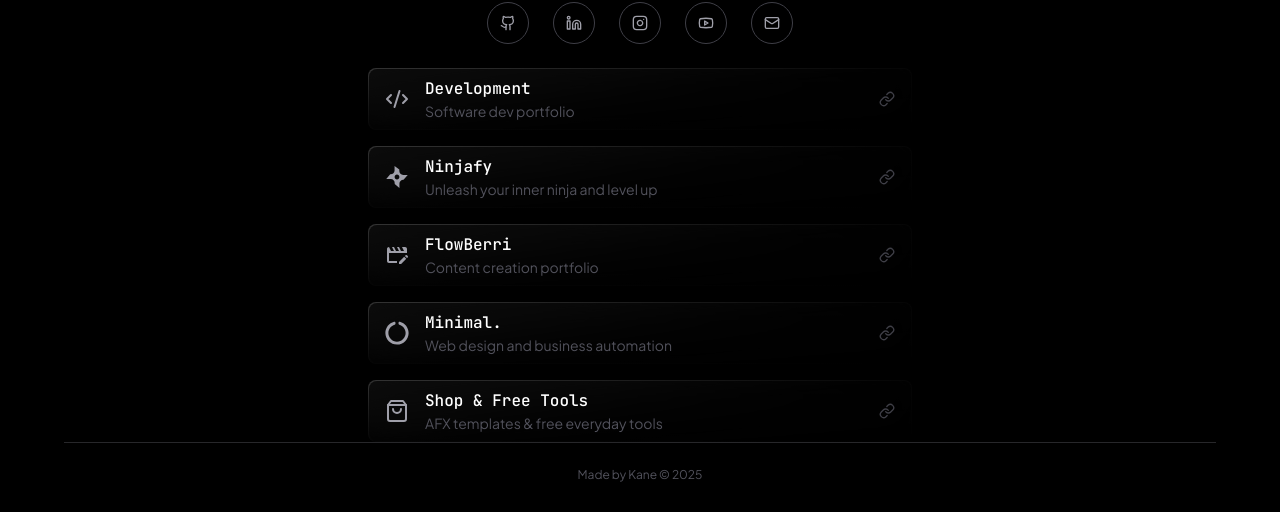
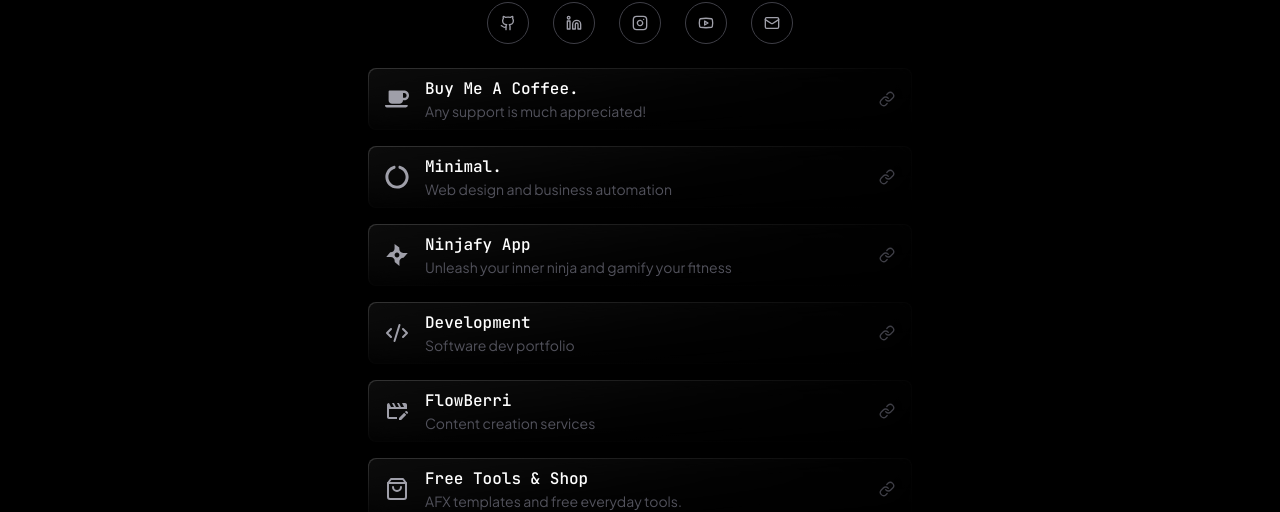
Before and after one commit to Kane-Pickett/kane-bio, a Next.js app: page / in a window 1280 px wide. Shown: the part 299-811 px from the top of the page. Built offline with nearby package versions, Linux system fonts and the light colour scheme; what tailwindcss-motion would draw is missing.

Commit message:
Added buymeacoffee link & reordered buttons

```diff
--- a/src/app/components/ContentButtons.jsx
+++ b/src/app/components/ContentButtons.jsx
@@ -2,11 +2,35 @@ import { LuCodeXml, LuLink, LuShoppingBag } from "react-icons/lu";
 import { GiSharpShuriken } from "react-icons/gi";
 import { MdMovieEdit } from "react-icons/md";
 import { BsPersonVideo } from "react-icons/bs";
-import { FaCircleNotch } from "react-icons/fa";
+import { FaCircleNotch, FaCoffee } from "react-icons/fa";
 
 const Buttons = [
   {
     key: 1,
+    title: "Buy Me A Coffee.",
+    subtitle: "Any support is much appreciated!",
+    icon1: FaCoffee,
+    icon2: LuLink,
+    href: "https://buymeacoffee.com/kanepickett"
+  },
+  {
+    key: 2,
+    title: "Minimal.",
+    subtitle: "Web design and business automation",
+    icon1: FaCircleNotch,
+    icon2: LuLink,
+    href: "https://www.getminimal.io/"
+  },
+  {
+    key: 3,
+    title: "Ninjafy App",
+    subtitle: "Unleash your inner ninja and gamify your fitness",
+    icon1: GiSharpShuriken,
+    icon2: LuLink,
+    href: "https://www.getninjafy.com/"
+  },
+  {
+    key: 4,
     title: "Development",
     subtitle: "Software dev portfolio",
     icon1: LuCodeXml,
@@ -14,29 +38,14 @@ const Buttons = [
     href: "https://madebykane.dev"
   },
   {
-    key: 2,
-    title: "Ninjafy",
-    subtitle: "Unleash your inner ninja and level up",
-    icon1: GiSharpShuriken,
-    icon2: LuLink,
-    href: "https://www.getninjafy.com/"
-  },
-  {
-    key: 3,
-    title: "FlowBerri",
-    subtitle: "Content creation portfolio",
+    key: 5,
+    title: "FlowBerri ",
+    subtitle: "Content creation services",
     icon1: MdMovieEdit,
     icon2: LuLink,
     href: "https://flowberri.com"
   },
-  {
-    key: 4,
-    title: "Minimal.",
-    subtitle: "Web design and business automation",
-    icon1: FaCircleNotch,
-    icon2: LuLink,
-    href: "https://www.getminimal.io/"
-  },
+
   // {
   //   key: 5,
   //   title: "Book a Call",
@@ -46,9 +55,9 @@ const Buttons = [
   //   href: "https://calendly.com/kanepickett/15min"
   // },
   {
-    key: 5,
-    title: "Shop & Free Tools",
-    subtitle: "AFX templates & free everyday tools",
+    key: 6,
+    title: "Free Tools & Shop",
+    subtitle: "AFX templates and free everyday tools.",
     icon1: LuShoppingBag,
     icon2: LuLink,
     href: "../shop"
--- a/src/app/page.js
+++ b/src/app/page.js
@@ -7,7 +7,7 @@ export default function Home() {
   return (
     <main className="min-h-screen flex flex-col">
       <div className="flex-grow">
-        <div className="flex flex-col gap-6">
+        <div className="flex flex-col gap-6 mb-18">
           <ProfileSection />
           <SocialLinks />
           <ContentButtons />
```
